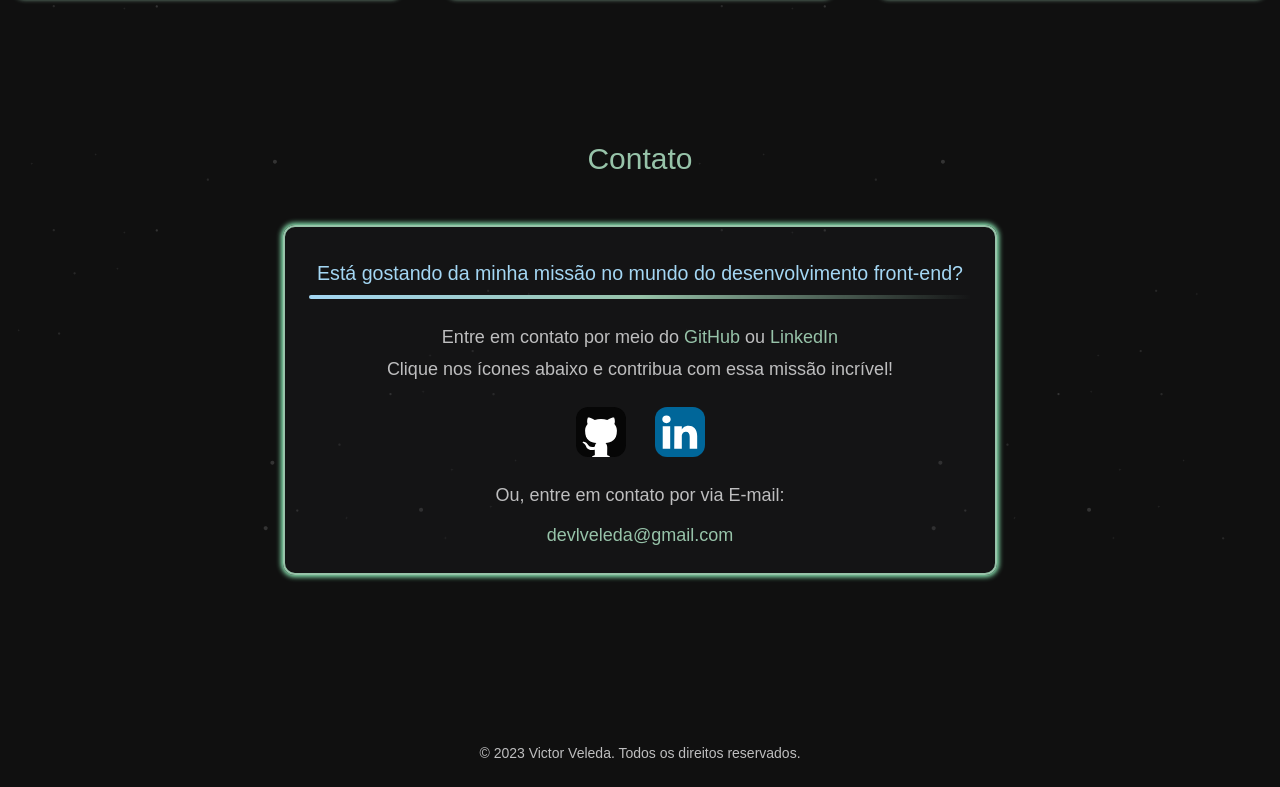
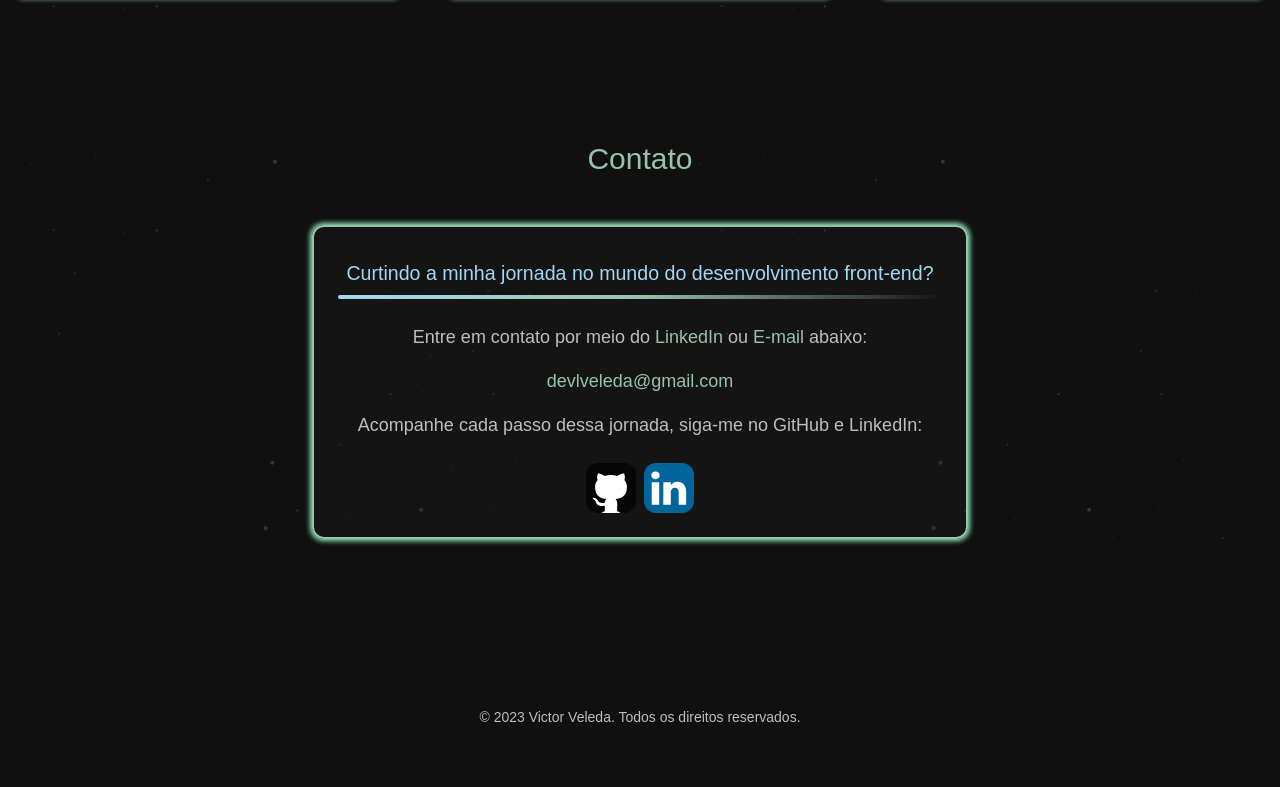
Before and after one commit to vitaolv/portfolio-Victor-Veleda, a Next.js app: page /portfolio-Victor-Veleda/ in a window 1280 px wide. Shown: the part 5935-6722 px from the top of the page. After the commit the page ends 6686 px from the top, so only its background shows below. Built offline with nearby package versions, Linux system fonts and the light colour scheme; a web font is replaced by a local one.

Commit message:
Mudança de texto na seção Contato.

```diff
--- a/src/app/components/ContactDetailsComponent.tsx
+++ b/src/app/components/ContactDetailsComponent.tsx
@@ -6,7 +6,22 @@ import Link from "next/link";
 export function ContactDetailsComponent() {
 
     return (
-        <>
+        <div className="flex flex-col">
+            <p className="w-auto text-lg font-alt text-center mb-4">
+                Entre em contato por meio do <span className="text-green-700">
+                    LinkedIn
+                </span> ou <span className="text-green-700">
+                    E-mail
+                </span> abaixo:
+            </p>
+            <a
+                href="mailto:devlveleda@gmail.com"
+                className="w-auto text-green-700 mb-4 mb-text-lg font-alt text-center">
+                devlveleda@gmail.com
+            </a>
+            <p className="w-auto mb-6 text-lg font-alt text-center">
+                Acompanhe cada passo dessa jornada, siga-me no GitHub e LinkedIn:
+            </p>
             <div className="flex flex-row mx-auto items-center max-w-[150px] gap-2">
 
                 {Contacts.map((items) => (
@@ -26,16 +41,6 @@ export function ContactDetailsComponent() {
                     </ul>
                 ))}
             </div >
-
-            <p className="w-auto mt-6 mb-3 text-lg font-alt text-center">
-                Ou, entre em contato por via E-mail:
-            </p>
-
-            <a
-                href="mailto:devlveleda@gmail.com"
-                className="w-auto text-green-700 mb-6 text-lg font-alt text-center">
-                devlveleda@gmail.com
-            </a>
-        </>
+        </div>
     )
 }
--- a/src/app/sections/ContactSection.tsx
+++ b/src/app/sections/ContactSection.tsx
@@ -13,25 +13,12 @@ export function ContactSection() {
                 p-6 shadow-gradient-green-blue shadow-green-200 rounded-xl max-w-screen-md mx-auto">
 
                     <p className="w-auto m-2 font-alt text-blue-100 text-lgPlus">
-                        Está gostando da minha missão no mundo do desenvolvimento front-end?
+                        Curtindo a minha jornada no mundo do desenvolvimento front-end?
                     </p>
                     <div
                         className="inset-x-0 p-0 h-1 rounded-xl mb-6 w-auto mx-auto animate-underlineAnimationGradient
                 background-animate bg-gradient-to-r via-green-700 from-blue-100"
                     />
-
-                    <p className="w-auto mb-1 text-lg font-alt text-center">
-                        Entre em contato por meio do <span className="text-green-700">
-                            GitHub
-                        </span> ou <span className="text-green-700">
-                            LinkedIn
-                        </span>
-                    </p>
-                    <p className="w-auto mb-6 text-lg font-alt text-center">
-                        Clique nos ícones abaixo e contribua com essa missão incrível!
-                    </p>
-                    <div></div>
-
                     <ContactDetailsComponent />
                 </div>
             </div>
```
